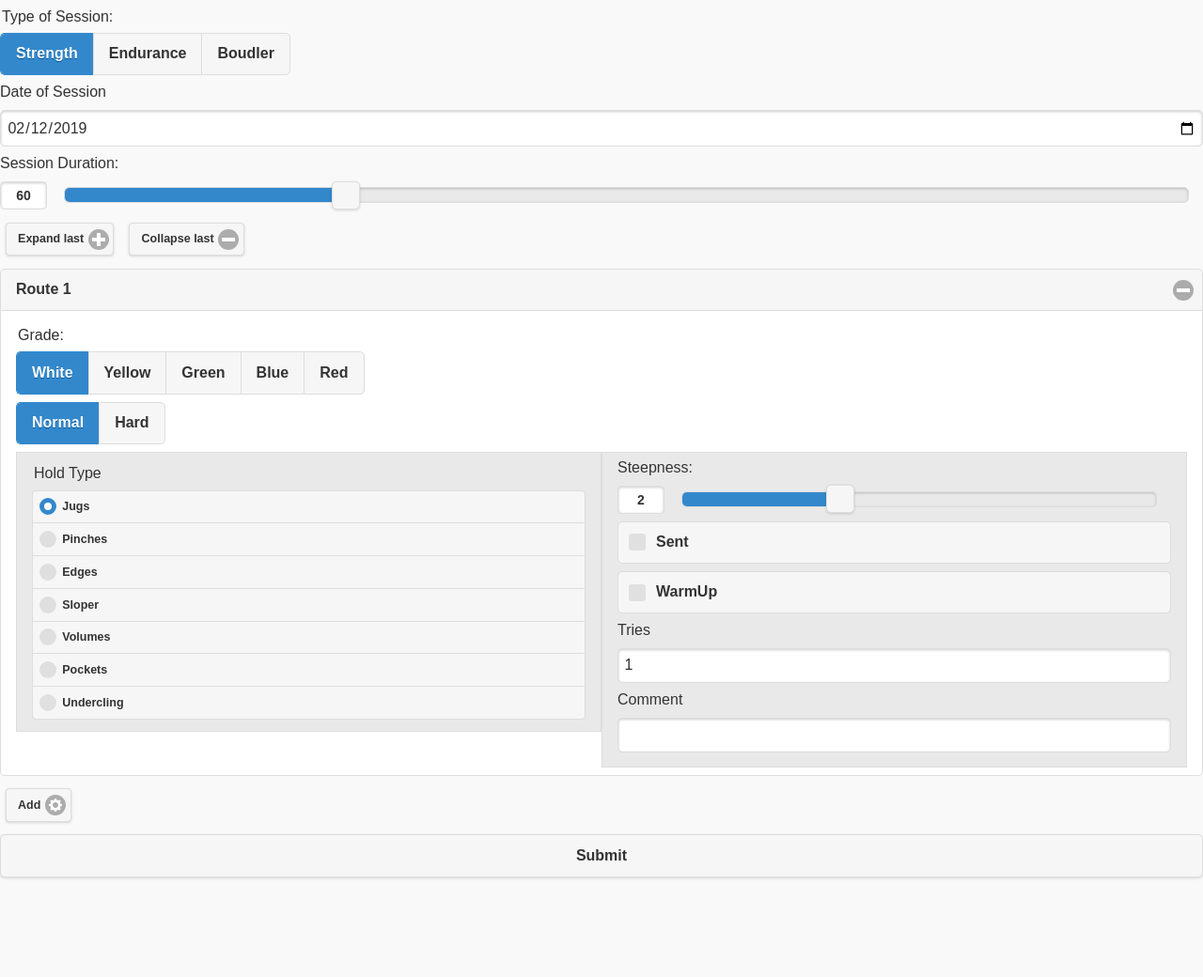
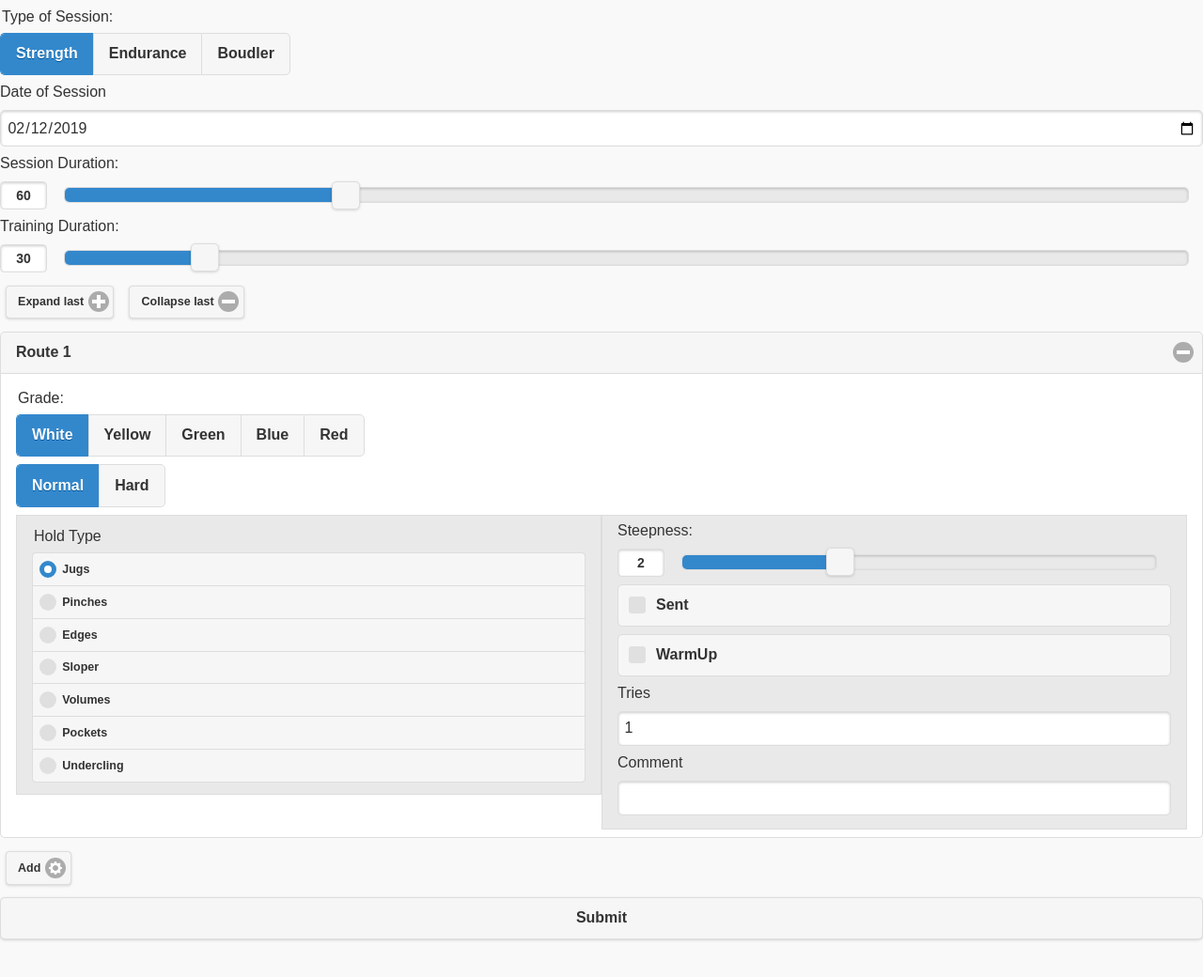
Before and after one commit to oni303/logicalProgression, a Flask app: page / in a window 1280 px wide. Shown: the top 1040 px of the page at 94% size. Run offline with Flask 2, Linux system fonts and the light colour scheme; parts of the project's set-up code (start-up, migrations or seed data) failed here and were passed over; some libraries are stand-ins or nearby versions.

Commit message:
Form: added training duration slider

```diff
--- a/form/app.py
+++ b/form/app.py
@@ -40,6 +40,7 @@ def hello():
 
         sessionType = request.form['sessionType']
         duration = request.form['sessionDuration']
+        trainDuration = request.form['trainingDuration']
 
         route = 1
         routes = []
@@ -72,7 +73,7 @@ def hello():
                 moreRoutes = False
 
         idate = int(time.mktime(datetime.datetime.strptime(date, "%Y-%m-%d").timetuple()))
-        session = {'date':idate, 'type':sessionType, 'duration':duration, 'routes':routes}
+        session = {'date':idate, 'type':sessionType, 'duration':duration, 'trainDuration':trainDuration, 'routes':routes}
         r = requests.put(app.config['baseUrl'] + '/session', data = json.dumps(session))
         flash('Saved ' + date)
 
@@ -88,7 +89,7 @@ def addSession():
     dbc.execute('select ID from sessions where date=%s', (int(session['date']),))
     dbSessions = dbc.fetchone()
     if dbSessions == None:
-        dbc.execute("insert into sessions(date,type,climbDuration) values (%s,%s,%s)",(int(session['date']),session['type'],int(session['duration'])))
+        dbc.execute("insert into sessions(date,type,climbDuration,trainingDuration) values (%s,%s,%s)",(int(session['date']),session['type'],int(session['duration']),int(session['trainDuration'])))
         dbc.execute('select ID from sessions where date=%s', (str(session['date']),))
         dbSessions = dbc.fetchone()
     dbSessions = dbSessions[0]
--- a/form/templates/index.html
+++ b/form/templates/index.html
@@ -44,6 +44,9 @@
 
       <label for="sessoionDuration">Session Duration:</label>
       <input type="range" name="sessionDuration" id="sessionDuration" data-highlight="true" min="0" max="240" step="15" value="60">
+
+      <label for="trainingDuration">Training Duration:</label>
+      <input type="range" name="trainingDuration" id="trainingDuration" data-highlight="true" min="0" max="240" step="15" value="30">
 
 
 <button type="button" data-icon="plus" data-iconpos="right" data-mini="true" data-inline="true" id="expand">Expand last</button>
```
